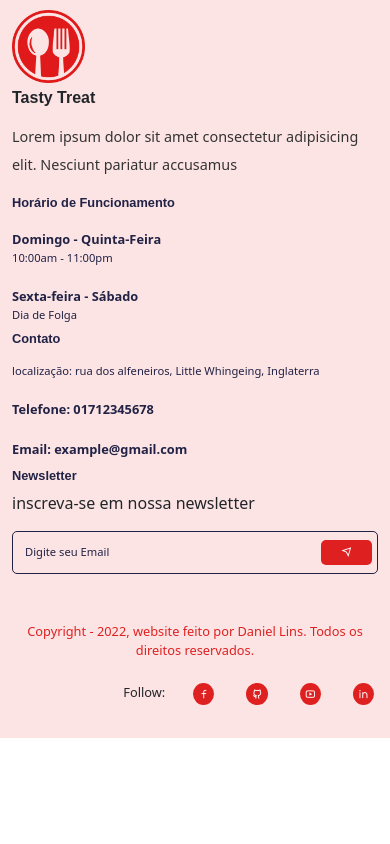
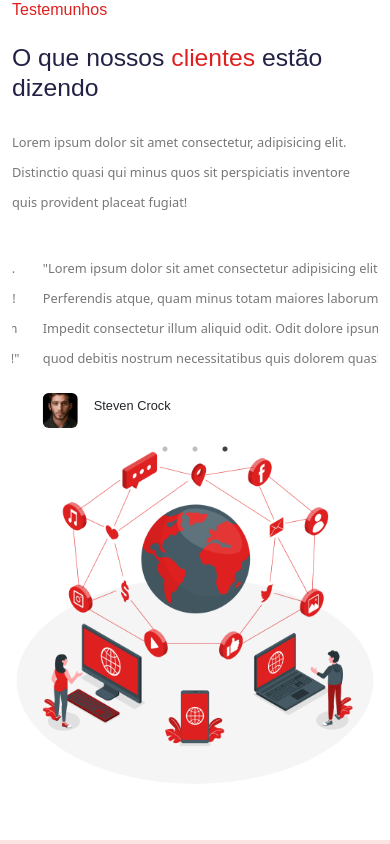
Before and after one commit to Daniel-lins/delivery-app, a React (Create React App) app: page /home in a window 390 px wide. Shown: the part 5740-6584 px from the top of the page. Before the commit the page ends 6478 px from the top, so only its background shows below. Built offline with nearby package versions, Linux system fonts and the light colour scheme; a web font is replaced by a local one.

Commit message:
feat: slider, section/testimonial

```diff
--- a/package.json
+++ b/package.json
@@ -13,8 +13,10 @@
     "react-redux": "^8.0.2",
     "react-router-dom": "^6.3.0",
     "react-scripts": "5.0.1",
+    "react-slick": "^0.29.0",
     "reactstrap": "^9.1.2",
     "remixicon": "^2.5.0",
+    "slick-carousel": "^1.8.1",
     "web-vitals": "^2.1.0"
   },
   "scripts": {
--- /dev/null
+++ b/src/Componentes/UI/slider/TestimonialSlider.jsx
@@ -0,0 +1,64 @@
+import React from "react";
+
+import Slider from "react-slick";
+
+import ava01 from "../../../assets/images/ava-1.jpg";
+import ava02 from "../../../assets/images/ava-2.jpg";
+import ava03 from "../../../assets/images/ava-3.jpg";
+
+import "../../../styles/slider.css";
+
+const TestimonialSlider = () => {
+  const settings = {
+    dots: true,
+    autoplay: true,
+    infinite: true,
+    speed: 1000,
+    autoplaySpeed: 3000,
+    swipeToSlide: true,
+    slidesToShow: 1,
+    slidesToScroll: 1,
+  };
+  return (
+    <Slider {...settings}>
+      <div>
+        <p className="review__text">
+          "Lorem ipsum dolor sit amet consectetur adipisicing elit. Perferendis
+          atque, quam minus totam maiores laborum! Impedit consectetur illum
+          aliquid odit. Odit dolore ipsum quod debitis nostrum necessitatibus
+          quis dolorem quas!"
+        </p>
+        <div className=" slider__content d-flex align-items-center gap-3 ">
+          <img src={ava01} alt="avatar" className=" rounded" />
+          <h6>Jhon Doe</h6>
+        </div>
+      </div>
+      <div>
+        <p className="review__text">
+          "Lorem ipsum dolor sit amet consectetur adipisicing elit. Perferendis
+          atque, quam minus totam maiores laborum! Impedit consectetur illum
+          aliquid odit. Odit dolore ipsum quod debitis nostrum necessitatibus
+          quis dolorem quas!"
+        </p>
+        <div className="slider__content d-flex align-items-center gap-3 ">
+          <img src={ava02} alt="avatar" className=" rounded" />
+          <h6>Mitchell Marsh</h6>
+        </div>
+      </div>
+      <div>
+        <p className="review__text">
+          "Lorem ipsum dolor sit amet consectetur adipisicing elit. Perferendis
+          atque, quam minus totam maiores laborum! Impedit consectetur illum
+          aliquid odit. Odit dolore ipsum quod debitis nostrum necessitatibus
+          quis dolorem quas!"
+        </p>
+        <div className="slider__content d-flex align-items-center gap-3 ">
+          <img src={ava03} alt="avatar" className=" rounded" />
+          <h6>Steven Crock</h6>
+        </div>
+      </div>
+    </Slider>
+  );
+};
+
+export default TestimonialSlider;
--- a/src/index.js
+++ b/src/index.js
@@ -3,6 +3,10 @@
 import "./index.css";
 import { BrowserRouter as Router } from "react-router-dom";
 import "bootstrap/dist/css/bootstrap.css";
+
+import "slick-carousel/slick/slick.css";
+import "slick-carousel/slick/slick-theme.css";
+
 import "remixicon/fonts/remixicon.css";
 import App from "./App";
 
--- a/src/pages/Home.jsx
+++ b/src/pages/Home.jsx
@@ -20,9 +20,12 @@
 
 import whyImg from "../assets/images/location.png";
 
+import networkImg from "../assets/images/network.png";
+
 import { Link } from "react-router-dom";
 
 import ProductCard from "../Componentes/UI/product-card/ProductCard";
+import TestimonialSlider from "../Componentes/UI/slider/TestimonialSlider";
 
 import Category from "../Componentes/UI/category/Category";
 
@@ -312,6 +315,32 @@
           </Row>
         </Container>
       </section>
+
+      <section>
+        <Container>
+          <Row>
+            <Col lg="6" md="6">
+              <div className="testimonial ">
+                <h5 className="testimonial__subtitle mb-4">Testemunhos</h5>
+                <h2 className="testimonial__title mb-4">
+                  O que nossos <span>clientes</span> estão dizendo
+                </h2>
+                <p className="testimonial__desc">
+                  Lorem ipsum dolor sit amet consectetur, adipisicing elit.
+                  Distinctio quasi qui minus quos sit perspiciatis inventore
+                  quis provident placeat fugiat!
+                </p>
+
+                <TestimonialSlider />
+              </div>
+            </Col>
+
+            <Col lg="6" md="6">
+              <img src={networkImg} alt="testimonial-img" className="w-100" />
+            </Col>
+          </Row>
+        </Container>
+      </section>
     </Helmet>
   );
 };
--- /dev/null
+++ b/src/styles/slider.css
@@ -0,0 +1,28 @@
+.review__text {
+  color: #777;
+  line-height: 30px;
+  margin: 40px 0px;
+}
+
+.slider__content img {
+  width: 50px;
+  height: 50px;
+  border-radius: 10px;
+  object-fit: cover;
+}
+
+@media only screen and (max-width: 768px) {
+  .review__text {
+    font-size: 0.8rem;
+    margin: 20px 0px;
+  }
+
+  .slider__content img {
+    width: 35px;
+    height: 35px;
+  }
+
+  .slider__content h6 {
+    font-size: 0.8rem;
+  }
+}
```
Also changed, not shown: 1 other file (tests, documents, lock files or other folders).
